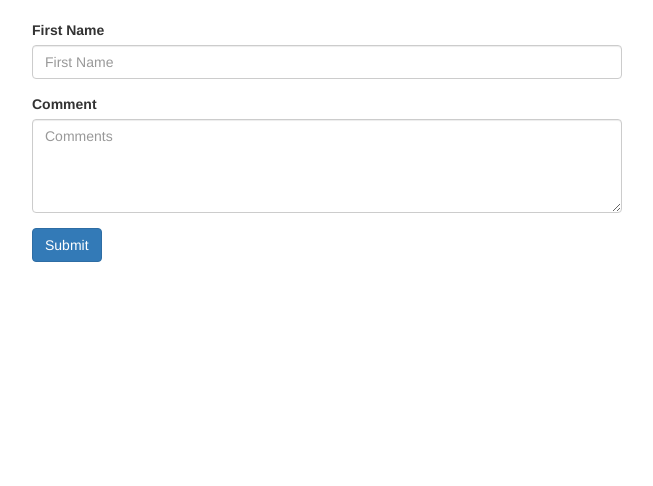
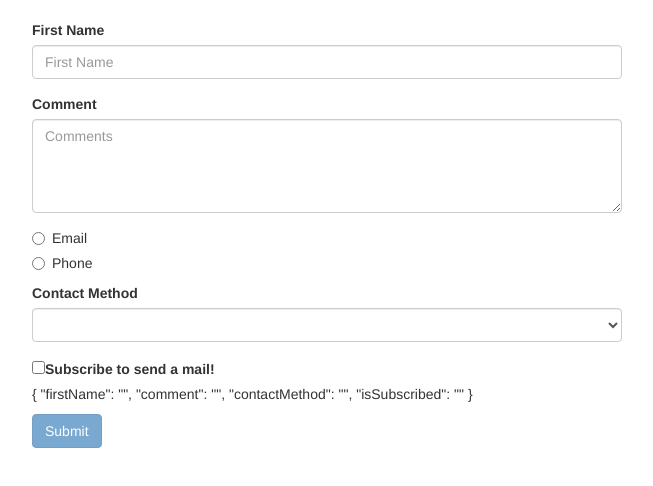
Before and after one commit to Dharanz/Angular, an Angular app in the folder forms-app/: page / in a window 1280 px wide. Shown: the top 486 px of the page, without its empty margins (3-656 px from the left). Built offline with nearby package versions, Linux system fonts and the light colour scheme.

Commit message:
validation forms

```diff
--- a/forms-app/src/app/contact-form/contact-form.component.html
+++ b/forms-app/src/app/contact-form/contact-form.component.html
@@ -1,19 +1,67 @@
 <div class="col-md-6">
-    <form>
+    <form #f="ngForm">
         <div class="form-group">
           <label for="firstName">First Name</label>
-          <input type="text" minlength="3" maxlength="8" pattern="angular" required ngModel name="firstName" #firstName="ngModel" (change)="log(firstName)" class="form-control" id="firstName" placeholder="First Name">
+          <input
+            type="text"
+            required
+            minlength="3"
+            maxlength="8"
+            pattern="angular"
+            ngModel
+            name="firstName"
+            #firstName="ngModel"
+            (change)="log(firstName)"
+            class="form-control"
+            id="firstName"
+            placeholder="First Name">
           <div class="alert alert-danger" *ngIf="firstName.touched && firstName.invalid">
-            <div *ngIf="firstName.errors.required">First name is required!</div>
-            <div *ngIf="firstName.errors.minlength">First name should be min of {{ firstName.errors.minlength.requiredLength}} char!</div>
-            <div *ngIf="firstName.errors.pattern">First name doesn't match pattern!</div>
+            <div *ngIf="firstName.errors.required">
+              First name is required!
+            </div>
+            <div *ngIf="firstName.errors.minlength">
+              First name should be min of {{ firstName.errors.minlength.requiredLength}} char!
+            </div>
+            <div *ngIf="firstName.errors.pattern">
+              First name doesn't match pattern!
+            </div>
           </div>
         </div>
         <div class="form-group">
             <label for="comment">Comment</label>
-            <textarea required NgModel name="comment"id="comment" cols="6" rows="4" class="form-control" placeholder="Comments"></textarea>
-            <!-- <div class="alert alert-danger">Comment required</div> -->
+            <textarea
+              required
+              ngModel
+              #comment="ngModel"
+              name="comment"
+              id="comment"
+              cols="6"
+              rows="4"
+              class="form-control"
+              placeholder="Comments">
+            </textarea>
+            <div class="alert alert-danger" *ngIf="comment.touched && comment.invalid">Comment required</div>
         </div>
-        <button class="btn btn-primary">Submit</button>
+        <div class="radio" *ngFor="let method of contactMethod">
+          <label>
+            <input ngModel type="radio" name="contactMethod" [value]="method.id">
+            {{ method.name }}
+          </label>
+        </div>
+        <div class="form-group">
+          <label for="contactMethod">Contact Method</label>
+          <select ngModel name="contactMethod" id="contactMethod" class="form-control">
+              <option value=""></option>
+              <option *ngFor="let method of contactMethod" [value]="method.id">{{ method.name }}</option>
+          </select>
+        </div>
+        <div>
+          <label>
+            <input type="checkbox" ngModel name="isSubscribed">Subscribe to send a mail!
+          </label>
+        </div>
+
+      <p>{{ f.value | json }}</p>
+        <button class="btn btn-primary" [disabled]="f.invalid">Submit</button>
       </form>
 </div>
--- a/forms-app/src/app/contact-form/contact-form.component.ts
+++ b/forms-app/src/app/contact-form/contact-form.component.ts
@@ -9,4 +9,9 @@ export class ContactFormComponent{
   log(ngModel){
     console.log(ngModel);
   }
+
+  contactMethod=[
+    { id:1, name:'Email'},
+    { id:2, name:'Phone'}
+  ];
 }
```
